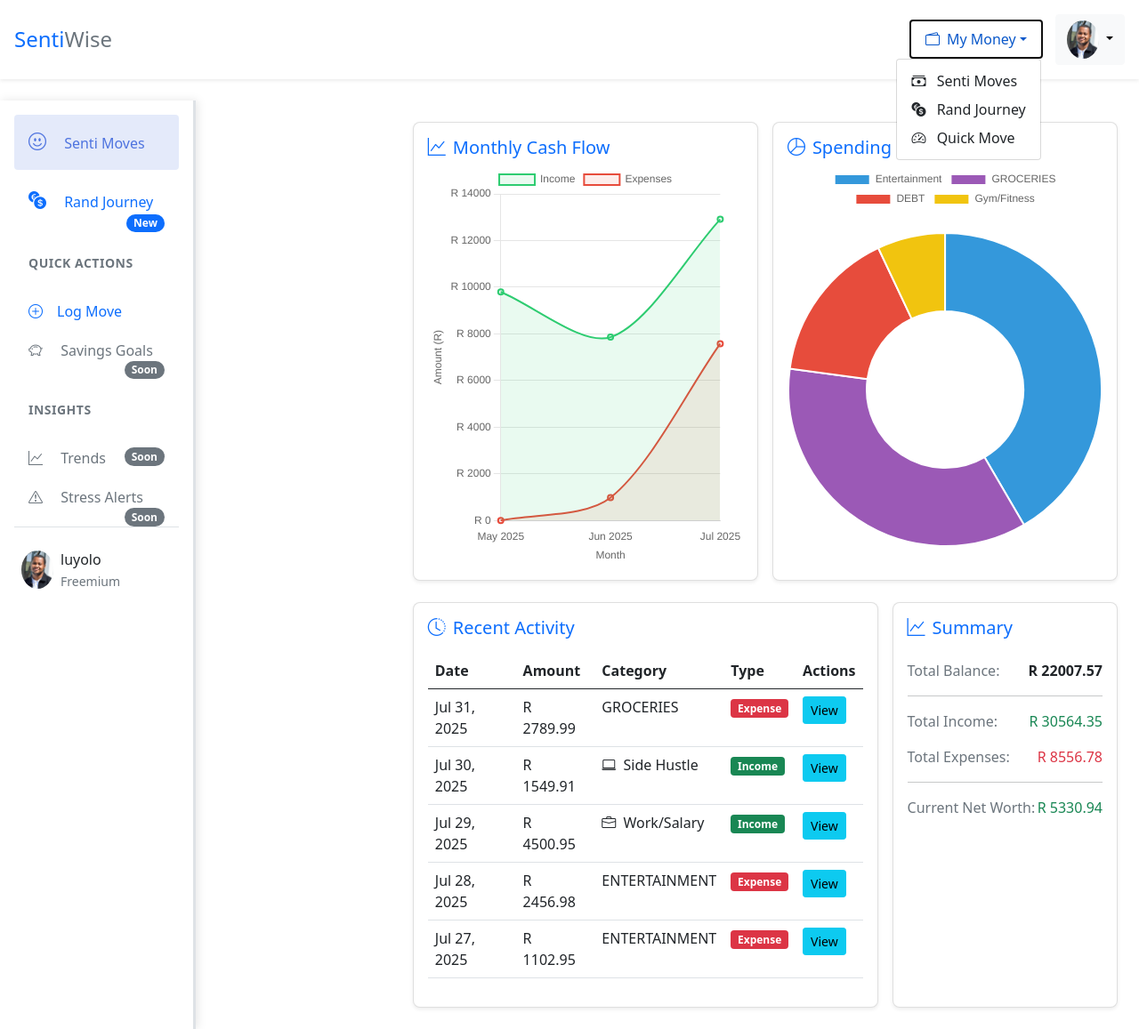
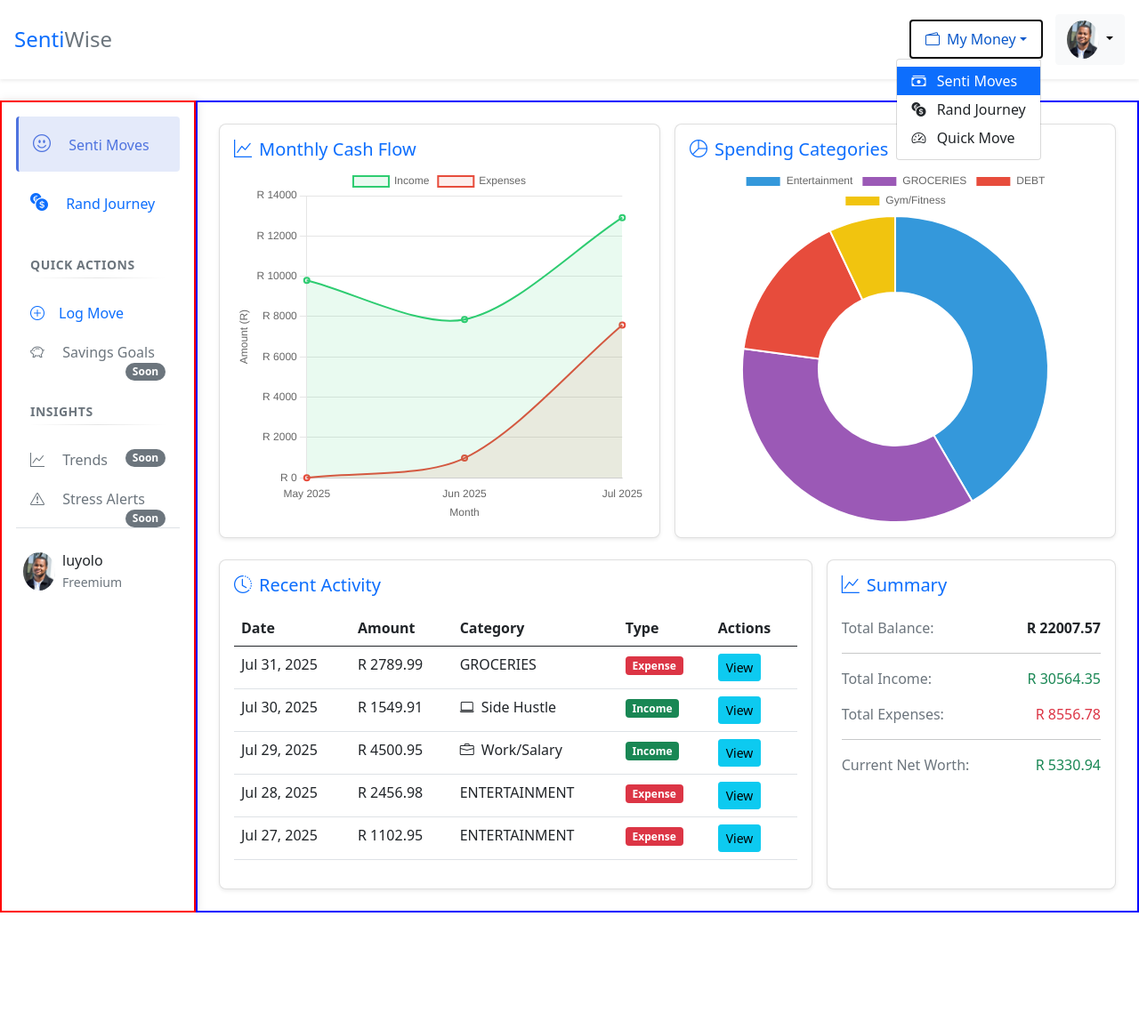
Before and after one commit to Liyema04/Personal-finance-tracker, a Django app: page /dashboard in a window 1280 px wide, after a click on "My Money". Shown: the whole page at 89% size. After the commit the page ends 1026 px from the top, so only its background shows below. Run offline with Django 5.2, Linux system fonts and the light colour scheme; a user stored in the database is signed in; data comes from the database, SQL or seed files in the repository; both versions use the stored data as it was after the commit; some libraries are stand-ins or nearby versions.

Commit message:
Personal Finance Tracker App
Personal Finance Tracker App

Responsive side-bar introduced:

-working on all templates

- active-class(Done)
- using context processor
- implementing test_c_p  (InProgress)
- pytest introduced
- requirements updated
- dashboard responsiveness fixed

```diff
--- a/src/finance_tracker/settings.py
+++ b/src/finance_tracker/settings.py
@@ -46,7 +46,7 @@ INSTALLED_APPS = [
     'bootstrap_datepicker_plus',
 
     # Own
-    'transactions',
+    'transactions.apps.TransactionsConfig',
     'landing_page',
 ]
 
@@ -77,6 +77,7 @@ TEMPLATES = [
                 'django.template.context_processors.request',
                 'django.contrib.auth.context_processors.auth',
                 'django.contrib.messages.context_processors.messages',
+                'transactions.context_processors.sidebar_context',
             ],
         },
     },
--- /dev/null
+++ b/src/transactions/context_processors.py
@@ -0,0 +1,26 @@
+def sidebar_context(request):
+    current_url_name = request.resolver_match.url_name
+    current_url_path = request.path
+
+    # Define which URLs belong to which sections
+    context = {
+        'active_links': {
+            'dashboard': current_url_name == 'dashboard',
+            'transactions': current_url_name in ['list_transaction', 'edit_tranaction', 'delete_transaction', 'detail_transaction'],
+            'quick_add': current_url_name == 'add_transaction',
+            # Add more sections here e.g. Drop-down menus
+        },
+        'current_module': None # Identifies which top-level module is active
+    }
+
+    # Determine current module (for highlighting parent items)
+    if context['active_links']['dashboard']:
+        context['current_module']='dashboad'
+
+    elif context['active_links']['transactions']:
+        context['current_module']='transactions'
+
+    elif context['active_links']['quick_add']:
+        context['current_module']='quick_add'
+
+    return context
--- a/src/transactions/templates/transactions/dashboard.html
+++ b/src/transactions/templates/transactions/dashboard.html
@@ -10,9 +10,10 @@
     justify-content: center;
     align-items: center;
     position: relative;
-    height: 450px;
+    height: 400px;
     width: 100%;
     margin: 0 auto;
+    overflow: hidden;
   }
 
   @media (max-width: 768px) {
@@ -25,6 +26,7 @@
   .card {
     border-radius: 0.5rem;
     transition: transform 0.2s;
+    min-width: 0;
   }
 
   .card:hover {
@@ -33,7 +35,7 @@
   }
 </style>
 
-<div class="tracker-container">
+<!-- <div class="tracker-container"> -->
   <!-- REMOVE THE DUPLICATE SIDEBAR - Use the one from base template -->
 <!-- Dashboard Content -->
 <main class="tracker-main-content p-4 flex-grow-1">
@@ -153,7 +155,7 @@
     </div>
   </div>
 </main>
-</div>
+<!-- </div> -->
 
 <!-- Chart.js Scripts -->
 <script src="https://cdn.jsdelivr.net/npm/chart.js"></script>
--- a/src/transactions/templates/transactions/index.html
+++ b/src/transactions/templates/transactions/index.html
@@ -12,8 +12,27 @@
     {% block style_sheet %}
     <style>
         /* Base Styles */
+
+        /* Dropdown items */
+        .dropdowwn-item.active {
+            background-color: rgba(78, 115, 223, 0.1);
+            color: #4e73df;
+            font-weight: 500;
+        }
+
         .nav-section-header {
+            position: relative;
             letter-spacing: 0.5px;
+        }
+
+        .nav-section-header::after {
+            content: "";
+            position: absolute;
+            left: 15px;
+            right: 15px;
+            bottom: -5px;
+            height: 1px;
+            background: linear-gradient(90deg, transparent, rgba(0,0,0,0.1), transparent);
         }
 
         .sidebar-brand {
@@ -31,8 +50,10 @@
         }
 
         .nav-link.active {
-            background-color: rgba(78, 115, 223, 0.15);
+            background-color: rgba(78, 115, 223, 0.15) !important;
             color: #4e73df !important;
+            border-left: 3px solid #4e73df;
+            font-weight: 500;
         }
 
         .sidebar-footer {
@@ -95,13 +116,36 @@
         }
 
         /* Sidebar Responsive Behavior */
+        .tracker-container {
+            display: flex;
+            min-height: 100vh;
+        }
+
         .tracker-sidebar {
+            flex-shrink: 0;
+            width: 220px;
+            max-height: 100%;
             transition: transform 0.3s ease;
             box-shadow: 2px 0 10px rgba(0,0,0,0.1);
+            border: 2px solid red !important; /* Temporary debug */
+        }
+
+        .tracker-main-content {
+            flex: 1;
+            padding: 1rem;
+            /* Remove the fixed margin-left */
+            margin-left: 0 !important;
+            width: auto !important;
+
+            border: 2px solid blue !important; /* Temporary debug */
         }
 
         /* Mobile Styles */
         @media (max-width: 992px) {
+            .tracker-container {
+                display: block; /* Reset flexbox on mobile */
+            }
+
             .sidebar-toggle {
                 display: block;
             }
@@ -147,8 +191,13 @@
 
         /* Desktop Styles */
         @media (min-width: 993px) {
+            .tracker-container {
+                display: flex;
+            }
+
             .tracker-main-content {
-                margin-left: 220px;
+                flex: 1;
+                margin-left: 0 !important;
             }
         }
     </style>
@@ -173,17 +222,23 @@
             <div class="d-flex align-items-center">
                 <!-- Navbar Dropdown -->
                 <li class="nav-item dropdown list-unstyled me-3">
-                    <a class="nav-link dropdown-toggle d-flex align-items-center"
+                    <a class="nav-link dropdown-toggle d-flex align-items-center {% if current_module == 'transactions' %}active{% endif %}"
                     href="#" id="finDropdown" role="button"
                     data-bs-toggle="dropdown" aria-expanded="false">
                     <i class="bi bi-wallet2 me-2"></i>My Money
                     </a>
                     <ul class="dropdown-menu dropdown-menu-end" aria-labelledby="finDropdown">
-                        <li><a class="dropdown-item" href="{% url 'dashboard' %}">
+
+                        <li><a class="dropdown-item {% if active_links.dashboard %}active{% endif %}"
+                            href="{% url 'dashboard' %}">
                             <i class="bi bi-cash-stack me-2"></i> Senti Moves</a></li>
-                        <li><a class="dropdown-item" href="{% url 'list_transaction' %}">
+
+                        <li><a class="dropdown-item {% if active_links.transactions %}active{% endif %}"
+                            href="{% url 'list_transaction' %}">
                             <i class="bi bi-currency-exchange me-2"></i> Rand Journey</a></li>
-                        <li><a class="dropdown-item" href="{% url 'add_transaction' %}">
+
+                        <li><a class="dropdown-item {% if active_links.quick_add %}active{% endif %}"
+                            href="{% url 'add_transaction' %}">
                             <i class="bi bi-speedometer2 me-2"></i> Quick Move</a></li>
                     </ul>
                 </li>
@@ -211,8 +266,8 @@
                 <ul class="nav flex-column">
                     <!-- Dashboard -->
                     <li class="nav-item">
-                        <a class="nav-link active py-3 px-3 mb-1 rounded" href="{% url 'dashboard' %}"
-                           data-bs-toggle="tooltip" title="Dashboard">
+                        <a class="nav-link py-3 px-3 mb-1 rounded {% if active_links.dashboard %}active{% endif %}"
+                            href="{% url 'dashboard' %}" data-bs-toggle="tooltip" title="Dashboard">
                             <i class="bi bi-emoji-smile me-3 fs-5"></i>
                             <span class="fw-medium">Senti Moves</span>
                         </a>
@@ -220,11 +275,13 @@
 
                     <!-- Transactions -->
                     <li class="nav-item">
-                        <a class="nav-link py-3 px-3 mb-1 rounded" href="{% url 'list_transaction' %}"
-                           data-bs-toggle="tooltip" title="Track your income and spending">
+                        <a class="nav-link py-3 px-3 mb-1 rounded {% if active_links.transactions %}active{% endif %}"
+                            href="{% url 'list_transaction' %}" data-bs-toggle="tooltip" title="Track your income and spending">
                             <i class="bi bi-currency-exchange me-3 fs-5"></i>
                             <span class="fw-medium">Rand Journey</span>
+                            {% if active_links.transactions %}
                             <span class="badge bg-primary rounded-pill float-end">New</span>
+                            {% endif %}
                         </a>
                     </li>
 
@@ -234,8 +291,8 @@
                     </li>
 
                     <li class="nav-item">
-                        <a class="nav-link py-2 px-3 mb-1 rounded" href="{% url 'add_transaction' %}"
-                           data-bs-toggle="tooltip" title="Add transactions">
+                        <a class="nav-link py-2 px-3 mb-1 rounded {% if active_links.quick_add %}active{% endif %}"
+                            href="{% url 'add_transaction' %}" data-bs-toggle="tooltip" title="Add transactions">
                             <i class="bi bi-plus-circle me-3"></i>Log Move
                         </a>
                     </li>
```
Also changed, not shown: src/new_requirements.txt (added, +18 -0 lines), src/transactions/tests/test_context_processors.py (added, +11 -0 lines), src/db.sqlite3. Lines whose indentation alone changed are shown as unchanged.
